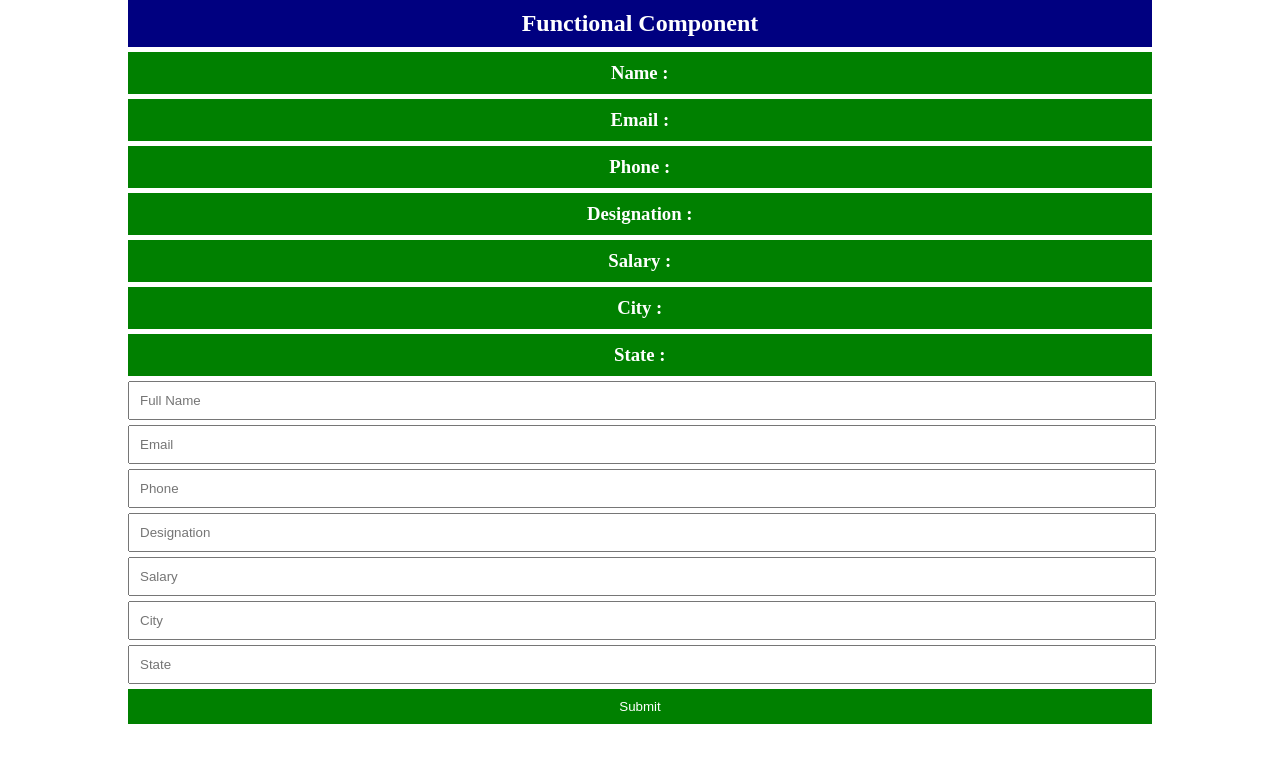
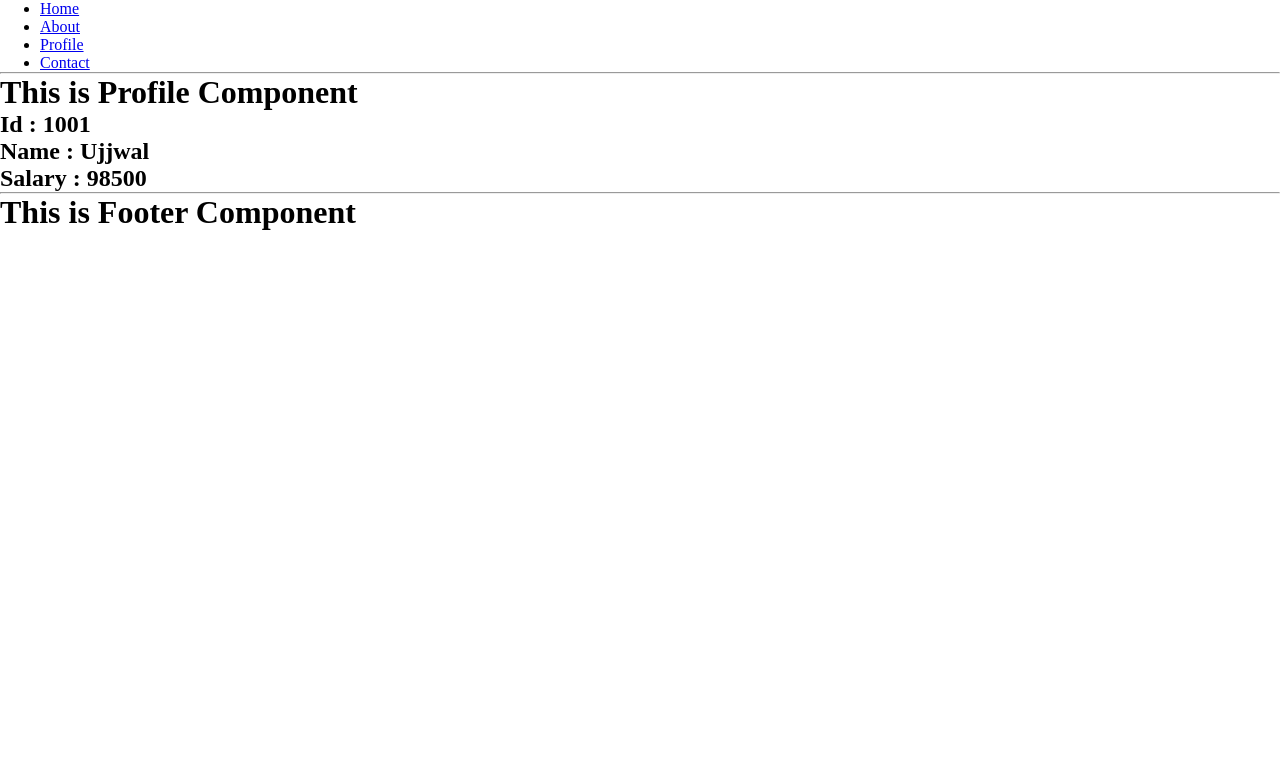
Before and after one commit to ujjwal05062002/ReactRevision, a React (Create React App) app: page /profile/1001/Ujjwal/98500 in a window 1280 px wide. Shown: the top 762 px of the page. Built offline with nearby package versions, Linux system fonts and the light colour scheme.

Commit message:
ReactRouterDOM

```diff
--- a/package.json
+++ b/package.json
@@ -9,6 +9,7 @@
     "@testing-library/user-event": "^13.5.0",
     "react": "^19.0.0",
     "react-dom": "^19.0.0",
+    "react-router-dom": "^7.3.0",
     "react-scripts": "5.0.1",
     "web-vitals": "^2.1.4"
   },
--- /dev/null
+++ b/src/FunctionalComponent/RouterExample/About.jsx
@@ -0,0 +1,9 @@
+import React from 'react';
+
+export default function About() {
+  return (
+    <div>
+      <h1>This is About Component</h1>
+    </div>
+  );
+}
--- /dev/null
+++ b/src/FunctionalComponent/RouterExample/App.jsx
@@ -0,0 +1,31 @@
+import React from 'react';
+import { BrowserRouter,Routes, Route } from 'react-router-dom';
+import Navbar from './Navbar';
+import Home from './Home'
+import Footer from './Footer'
+import Contact from './Contact'
+import Profile from './Profile'
+import About from './About'
+import Error from './Error'
+
+export default function App(){
+    return(
+        <>
+        <BrowserRouter>
+            <Navbar />
+            <hr />
+            <Routes>
+
+                <Route path='/'  element={<Home />} />
+                <Route path='/about'  element={<About />} />
+                <Route path='/contact'  element={<Contact />} />
+                <Route path='/profile/:id/:name/:salary'  element={<Profile />} />
+                <Route path='/*'  element={<Error />} />
+
+            </Routes>
+            <hr />
+            < Footer />
+        </BrowserRouter>
+    </>
+    )
+}
--- /dev/null
+++ b/src/FunctionalComponent/RouterExample/Contact.jsx
@@ -0,0 +1,9 @@
+import React from 'react';
+
+export default function Contact() {
+  return (
+    <div>
+      <h1>Contact Page</h1>
+    </div>
+  );
+}
--- /dev/null
+++ b/src/FunctionalComponent/RouterExample/Error.jsx
@@ -0,0 +1,9 @@
+import React from 'react';
+
+export default function Error() {
+  return (
+    <h1>
+      Error 404! Page Not Found
+    </h1>
+  );
+}
--- /dev/null
+++ b/src/FunctionalComponent/RouterExample/Footer.jsx
@@ -0,0 +1,9 @@
+import React from 'react';
+
+export default function Footer() {
+  return (
+    <div>
+      <h1>This is Footer Component</h1>
+    </div>
+  );
+}
--- /dev/null
+++ b/src/FunctionalComponent/RouterExample/Home.jsx
@@ -0,0 +1,9 @@
+import React from 'react';
+
+export default function Home() {
+  return (
+    <div>
+      <h1>This is Home Component</h1>
+    </div>
+  );
+}
--- /dev/null
+++ b/src/FunctionalComponent/RouterExample/Navbar.jsx
@@ -0,0 +1,15 @@
+import React from 'react';
+import { Link } from 'react-router-dom';
+
+export default function Navbar() {
+  return (
+    <div>
+       <ul>
+        <li><Link to="/">Home</Link></li>
+        <li><Link to="/about">About</Link></li>
+        <li><Link to="/profile/1001/Ujjwal/98500">Profile</Link></li>
+        <li><Link to="/contact">Contact</Link></li>
+       </ul>
+    </div>
+  );
+}
--- /dev/null
+++ b/src/FunctionalComponent/RouterExample/Profile.jsx
@@ -0,0 +1,14 @@
+import React from 'react';
+import { useParams } from 'react-router-dom';
+
+export default function Profile() {
+  let {id,name,salary}  = useParams()
+  return (
+    <div>
+      <h1>This is Profile Component</h1>
+      <h2>Id : {id}</h2>
+      <h2>Name : {name}</h2>
+      <h2>Salary : {salary}</h2>
+    </div>
+  );
+}
--- a/src/index.js
+++ b/src/index.js
@@ -1,14 +1,39 @@
-import React from 'react'
+import React from 'react';
 import ReactDOM from 'react-dom/client'
-import MultiInputF from './FunctionalComponent/MultiInputF'
+import App from './FunctionalComponent/RouterExample/App';
 
 let root = ReactDOM.createRoot(document.getElementById("root"))
 
 root.render(
     <>
-    <MultiInputF />
+        <App />
     </>
 )
+
+
+
+
+
+
+
+
+
+
+
+
+
+
+// import React from 'react'
+// import ReactDOM from 'react-dom/client'
+// import MultiInputF from './FunctionalComponent/MultiInputF'
+
+// let root = ReactDOM.createRoot(document.getElementById("root"))
+
+// root.render(
+//     <>
+//     <MultiInputF />
+//     </>
+// )
 
 
 
```
Also changed, not shown: 1 other file (tests, documents, lock files or other folders).
